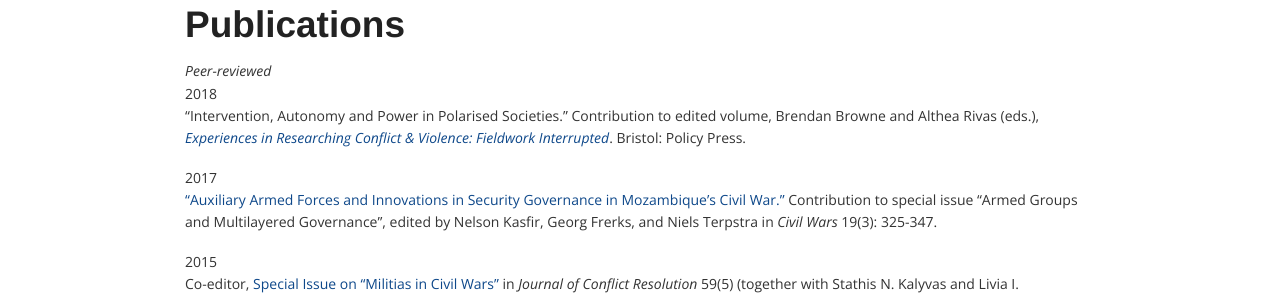
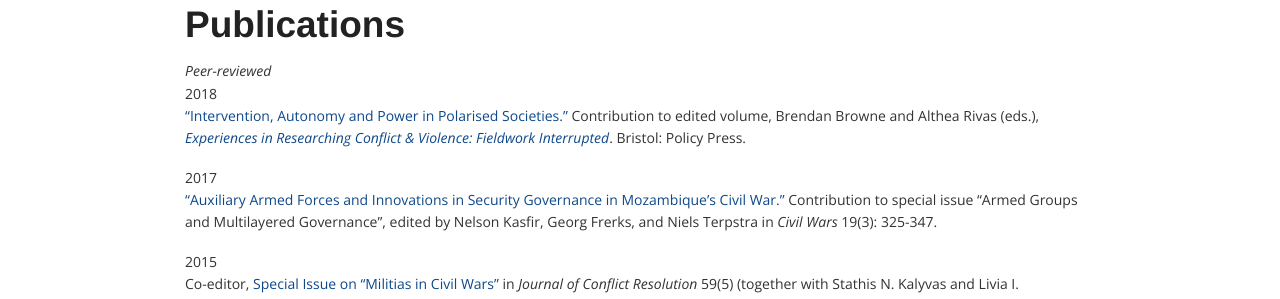
Before and after one commit to corinnajentzsch/corinnajentzsch.github.io, a Jekyll site: the page built from publications.md, in a window 1280 px wide. Shown: the part 389-688 px from the top of the page. Built offline with Jekyll 4.4.1, drawn with Linux system fonts in a browser that asks for light colours; part of the change alters nothing that is shown.

```diff
--- a/publications.md
+++ b/publications.md
@@ -10,10 +10,10 @@ title: Publications
 
 _Peer-reviewed_
 2018
-“Intervention, Autonomy and Power in Polarised Societies.” Contribution to edited volume, Brendan Browne and Althea Rivas (eds.), _[Experiences in Researching Conflict & Violence: Fieldwork Interrupted](https://policypress.co.uk/experiences-in-researching-conflict-and-violence)_. Bristol: Policy Press.
+[“Intervention, Autonomy and Power in Polarised Societies.”](https://openaccess.leidenuniv.nl/bitstream/handle/1887/71200/Jentzsch_2018_Intervention_autonomy_and_power_in_polarised_societies_T.pdf?sequence=1 "Intervention, Autonomy and Power") Contribution to edited volume, Brendan Browne and Althea Rivas (eds.), _[Experiences in Researching Conflict & Violence: Fieldwork Interrupted](https://policypress.co.uk/experiences-in-researching-conflict-and-violence)_. Bristol: Policy Press.
 
 2017
-[“Auxiliary Armed Forces and Innovations in Security Governance in Mozambique’s Civil War.”](http://www.tandfonline.com/doi/full/10.1080/13698249.2017.1412752) Contribution to special issue “Armed Groups and Multilayered Governance”, edited by Nelson Kasfir, Georg Frerks, and Niels Terpstra in _Civil Wars_ 19(3): 325-347.
+[“Auxiliary Armed Forces and Innovations in Security Governance in Mozambique’s Civil War.”](http://www.tandfonline.com/doi/full/10.1080/13698249.2017.1412752 "Auxiliary Armed Forces") Contribution to special issue “Armed Groups and Multilayered Governance”, edited by Nelson Kasfir, Georg Frerks, and Niels Terpstra in _Civil Wars_ 19(3): 325-347.
 
 2015
 Co-editor, [Special Issue on “Militias in Civil Wars”](http://jcr.sagepub.com/content/59/5.toc "Militias in Civil Wars") in _Journal of Conflict Resolution_ 59(5) (together with Stathis N. Kalyvas and Livia I. Schubiger).
```
